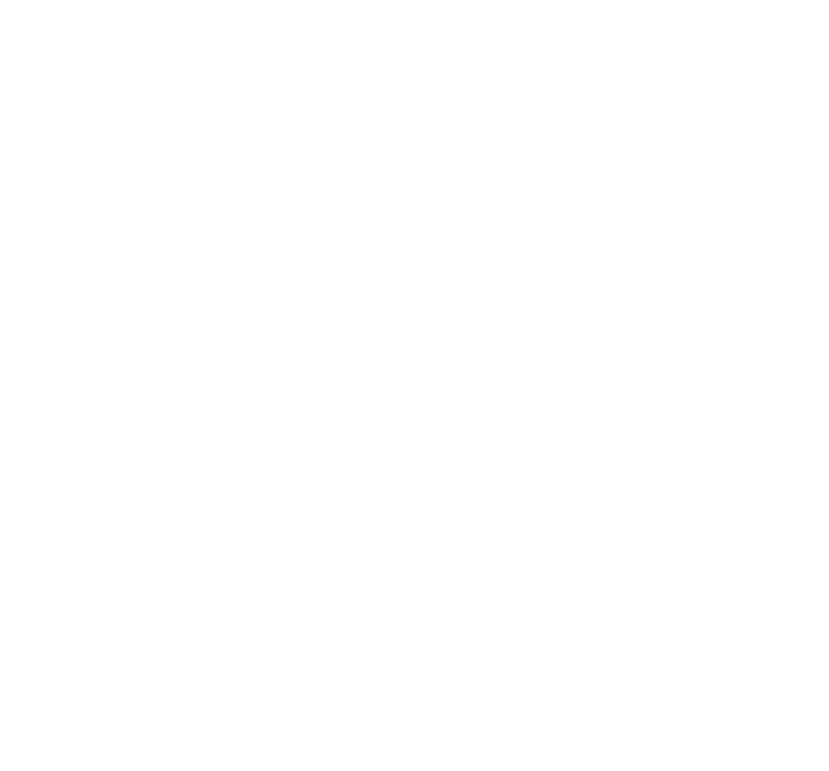
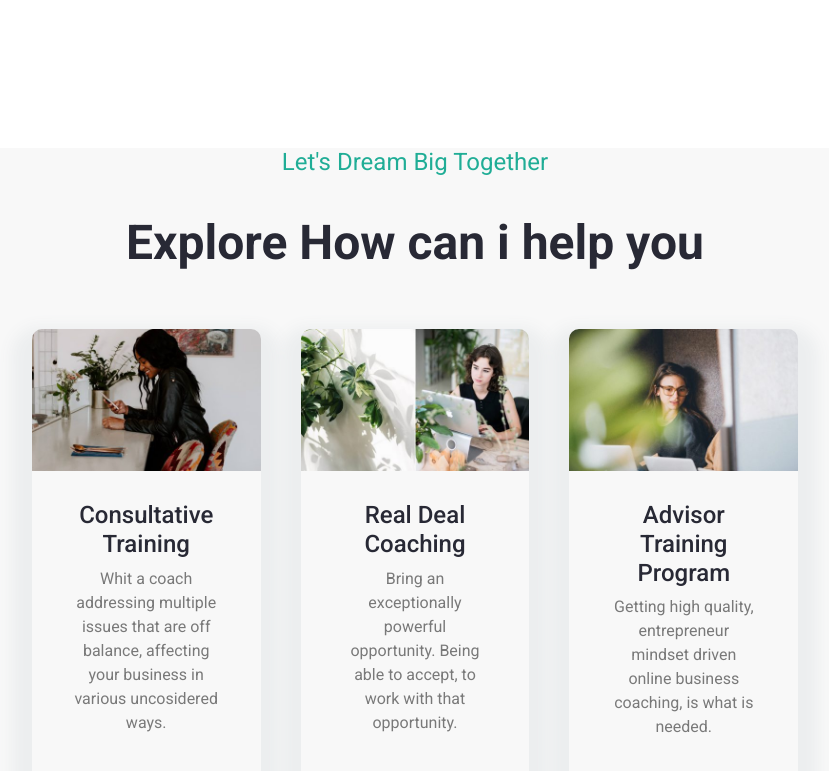
Before and after one commit to Alessio-Tomei/proj-html-vuejs, a Vue app: page / in a window 1280 px wide. Shown: the part 2025-2796 px from the top of the page, without its empty margins (225-1054 px from the left). Before the commit the page ends 2173 px from the top, so only its background shows below. Built offline with nearby package versions, Linux system fonts and the light colour scheme.

Commit message:
MainPointSlider completo

```diff
--- a/src/assets/data.js
+++ b/src/assets/data.js
@@ -108,4 +108,52 @@
     },
 ];
 
-export {navigationItems, langOptions, mainPointsArray};
+const mainSliderArray = [
+    {
+        img: `home-business-service-slide-01-480x298`,
+        title: 'Consultative Training',
+        paragraph: 'Whit a coach addressing multiple issues that are off balance, affecting your business in various uncosidered ways.'
+    },
+    {
+        img: `home-business-service-slide-02-480x298`,
+        title: 'Real Deal Coaching',
+        paragraph: 'Bring an exceptionally powerful opportunity. Being able to accept, to work with that opportunity.'
+    },
+    {
+        img: `home-business-service-slide-03-480x298`,
+        title: 'Advisor Training Program',
+        paragraph: 'Getting high quality, entrepreneur mindset driven online business coaching, is what is needed.'
+    },
+    {
+        img: `home-business-service-slide-02-480x298`,
+        title: 'Real Deal Coaching',
+        paragraph: 'Bring an exceptionally powerful opportunity. Being able to accept, to work with that opportunity.'
+    },
+    {
+        img: `home-business-service-slide-03-480x298`,
+        title: 'Advisor Training Program',
+        paragraph: 'Getting high quality, entrepreneur mindset driven online business coaching, is what is needed.'
+    },
+    {
+        img: `home-business-service-slide-01-480x298`,
+        title: 'Consultative Training',
+        paragraph: 'Whit a coach addressing multiple issues that are off balance, affecting your business in various uncosidered ways.'
+    },
+    {
+        img: `home-business-service-slide-03-480x298`,
+        title: 'Advisor Training Program',
+        paragraph: 'Getting high quality, entrepreneur mindset driven online business coaching, is what is needed.'
+    },
+    {
+        img: `home-business-service-slide-01-480x298`,
+        title: 'Consultative Training',
+        paragraph: 'Whit a coach addressing multiple issues that are off balance, affecting your business in various uncosidered ways.'
+    },
+    {
+        img: `home-business-service-slide-02-480x298`,
+        title: 'Real Deal Coaching',
+        paragraph: 'Bring an exceptionally powerful opportunity. Being able to accept, to work with that opportunity.'
+    },
+];
+
+export {navigationItems, langOptions, mainPointsArray, mainSliderArray};
--- a/src/assets/style/variables.scss
+++ b/src/assets/style/variables.scss
@@ -4,6 +4,6 @@
 $color-exalted: #20ad96;
 $color-belittle: #797979;
 $color-main: #282935;
-$bg-color-jumbotron: #eceeef;
+$bg-color-jumbotron: #eff2f6;
 $container-w-large: 90%;
 $container-w-small: 70%;
--- a/src/components/commons/LangSelector.vue
+++ b/src/components/commons/LangSelector.vue
@@ -46,11 +46,7 @@
             this.selectOpen= false;
         }
     },
-    computed: {
-        setFlag() {
-            return this.options[this.currentLang].img;
-        }
-    }
+
 }
 </script>
 
--- a/src/components/macro/Main.vue
+++ b/src/components/macro/Main.vue
@@ -2,17 +2,20 @@
   <main>
     <Jumbotron/>
     <MainPoints/>
+    <MainPointsSlider/>
   </main>
 </template>
 
 <script>
 import Jumbotron from '../sections/Jumbotron.vue';
 import MainPoints from '../sections/MainPoints.vue';
+import MainPointsSlider from '../sections/MainPointsSlider.vue';
 export default {
   name: 'Main',
   components: {
     Jumbotron,
     MainPoints,
+    MainPointsSlider,
   }
 }
 </script>
--- a/src/components/sections/Jumbotron.vue
+++ b/src/components/sections/Jumbotron.vue
@@ -95,6 +95,7 @@
     margin: 0 auto;
     height: 750px;
     display: flex;
+    padding: 0px 20px;
     .ms_container-img {
         width: 40%;
         img {
--- a/src/components/sections/MainPoints.vue
+++ b/src/components/sections/MainPoints.vue
@@ -47,7 +47,7 @@
 .ms_main-points {
     width: 100%;
     .ms_container {
-        width: 90%;
+        width: $container-w-large;
         margin: 0 auto;
         .ms_container-small {
             width: $container-w-small;
--- /dev/null
+++ b/src/components/sections/MainPointsSlider.vue
@@ -0,0 +1,160 @@
+<template>
+    <section class="ms_main-point-slider">
+        <div class="ms_container">
+            <div class="row">
+                <div class="col">
+                    <div class="ms_container-small">
+                        <h3 class="ms_emphasize">Let's Dream Big Together</h3>
+                        <p class="ms_font-up">Explore How can i help you</p>
+                        <div class="ms_cards-container">
+                            <div class="ms_card" v-for="(cardIndex) in 3" :key="key(cardIndex - 1)">
+                                <div class="ms_container-img">
+                                    <img :src="require(`../../assets/img/${cardsList[setIndex(cardIndex)].img}.jpg`)" alt="">
+                                </div>
+                                <div class="ms_container-text">
+                                    <h4>{{cardsList[setIndex(cardIndex)].title}}</h4>
+                                    <p class="ms_belittle">{{cardsList[setIndex(cardIndex)].paragraph}}</p>
+                                </div>
+                                <div class="ms_button-container">
+                                    <button class="ms_light-button">Discover Now &rarr;</button>
+                                </div>
+                            </div>
+                        </div>
+                        <div class="ms_select-cards-container">
+                            <div class="ms_dot"
+                            :class="{'ms_active' : gruop == num - 1 }"
+                            @click="gruop = num - 1 " v-for="num in 3"
+                            :key="num - 1"
+                            >
+                            </div>
+                        </div>
+                    </div>
+                </div>
+            </div>
+        </div>
+    </section>
+</template>
+
+<script>
+import {mainSliderArray} from '../../assets/data.js';
+
+export default {
+    name: 'MainPointSlider',
+    data() {
+        return {
+            cardsList: mainSliderArray,
+            gruop: 0,
+        }
+    },
+    methods: {
+        key: function(index) {
+            return this.gruop + index;
+        },
+        setIndex: function(number) {
+            return number + this.gruop * 3 - 1
+        },
+    },
+    computed: {
+
+    }
+}
+</script>
+
+<style lang="scss" scoped>
+@import '../../assets/style/variables.scss';
+
+.ms_main-point-slider {
+    width: 100%;
+    background-color: #f8f8f8;
+    .ms_container {
+        width: $container-w-large;
+        margin: 0 auto;
+        .ms_container-small {
+            width: $container-w-small;
+            margin: 0 auto;
+            display: flex;
+            flex-direction: column;
+            align-items: center;
+            & > * {
+                margin-bottom: 30px;
+            }
+            .ms_emphasize {
+                color: $color-exalted;
+                font-size: 1.5rem;
+                font-weight: 400;
+            }
+            .ms_font-up {
+                font-size: 3rem;
+                font-weight: bold;
+                text-align: center;
+                padding: 0px 80px;
+            }
+            .ms_cards-container {
+                width: 100%;
+                display: flex;
+                .ms_card {
+                    box-shadow: 0px 18px 15px 20px #eceeef;
+                    margin: 20px;
+                    border-radius: 10px;
+                    width: calc(100% / 3);
+                    display: flex;
+                    flex-direction: column;
+                    align-items: center;
+                    overflow: hidden;
+                    .ms_container-img {
+                        width: 100%;
+                        margin-bottom: 30px;
+                        img {
+                            width: 100%;
+                        }
+                    }
+                    .ms_container-text {
+                        width: calc(100% - 80px);
+                        text-align: center;
+                        margin-bottom: 30px;
+                        .ms_belittle {
+                            color: $color-belittle;
+                            max-width: 400px;
+                            overflow: scroll;
+                            &::-webkit-scrollbar {
+                                display: none;
+                            }
+                        }
+                    }
+                    .ms_button-container {
+                        width: 100%;
+                        button {
+                            width: 100%;
+                            border: none;
+                            border-top: 1px solid #eceeef;
+                            &:hover {
+                                color: white;
+                                background-color: $color-exalted;
+                            }
+                        }
+                    }
+                }
+            }
+            .ms_select-cards-container {
+                width: 100%;
+                display: flex;
+                justify-content: center;
+                align-items: center;
+                .ms_dot {
+                    margin: 10px;
+                    width: 10px;
+                    height: 10px;
+                    border-radius: 50%;
+                    background-color: #bcbcbc;
+                    cursor: pointer;
+                    &.ms_active {
+                        width: 15px;
+                        height: 15px;
+                        background-color: $color-main;
+                    }
+                }
+            }
+        }
+    }
+}
+</style>
```
